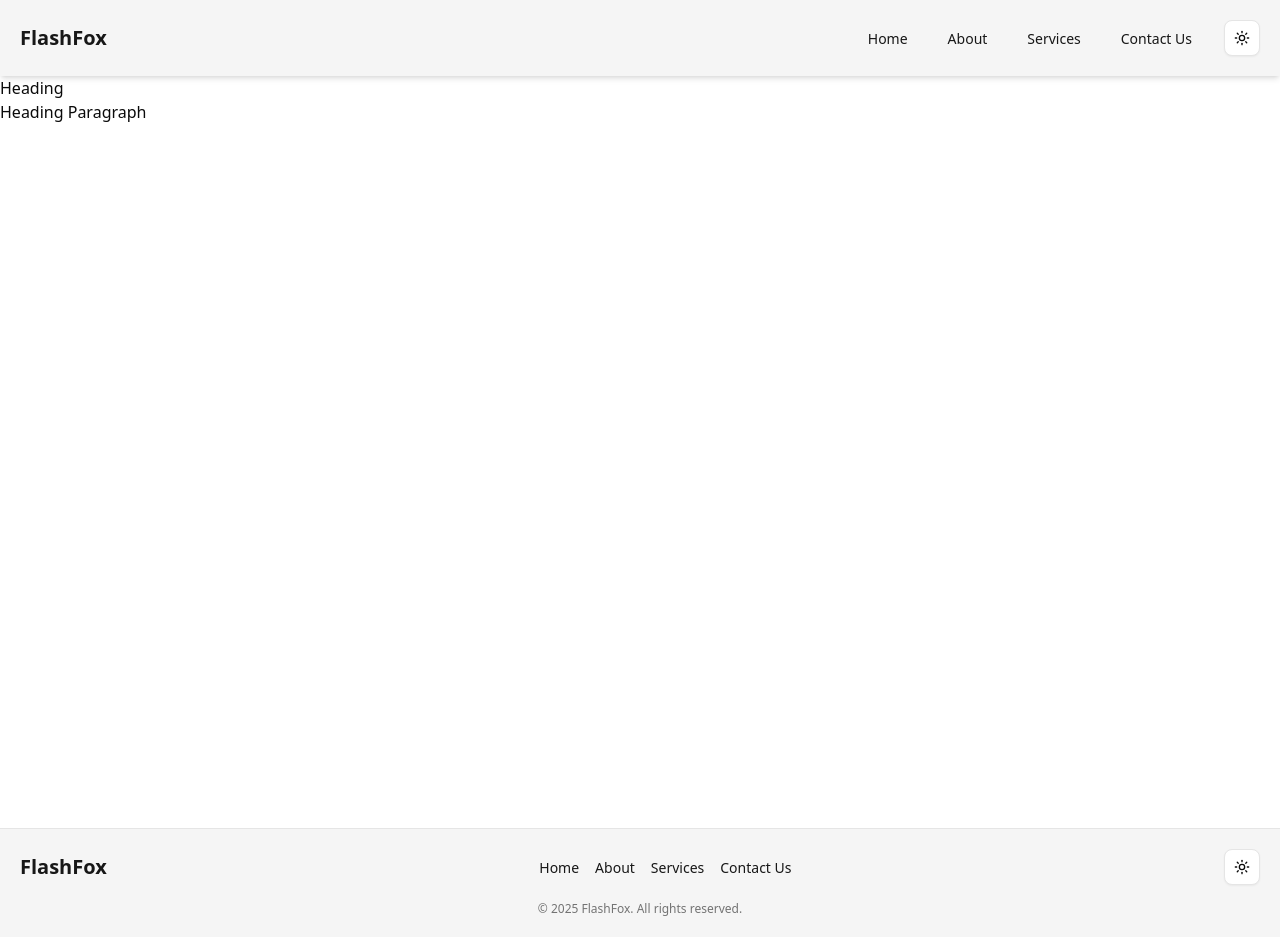
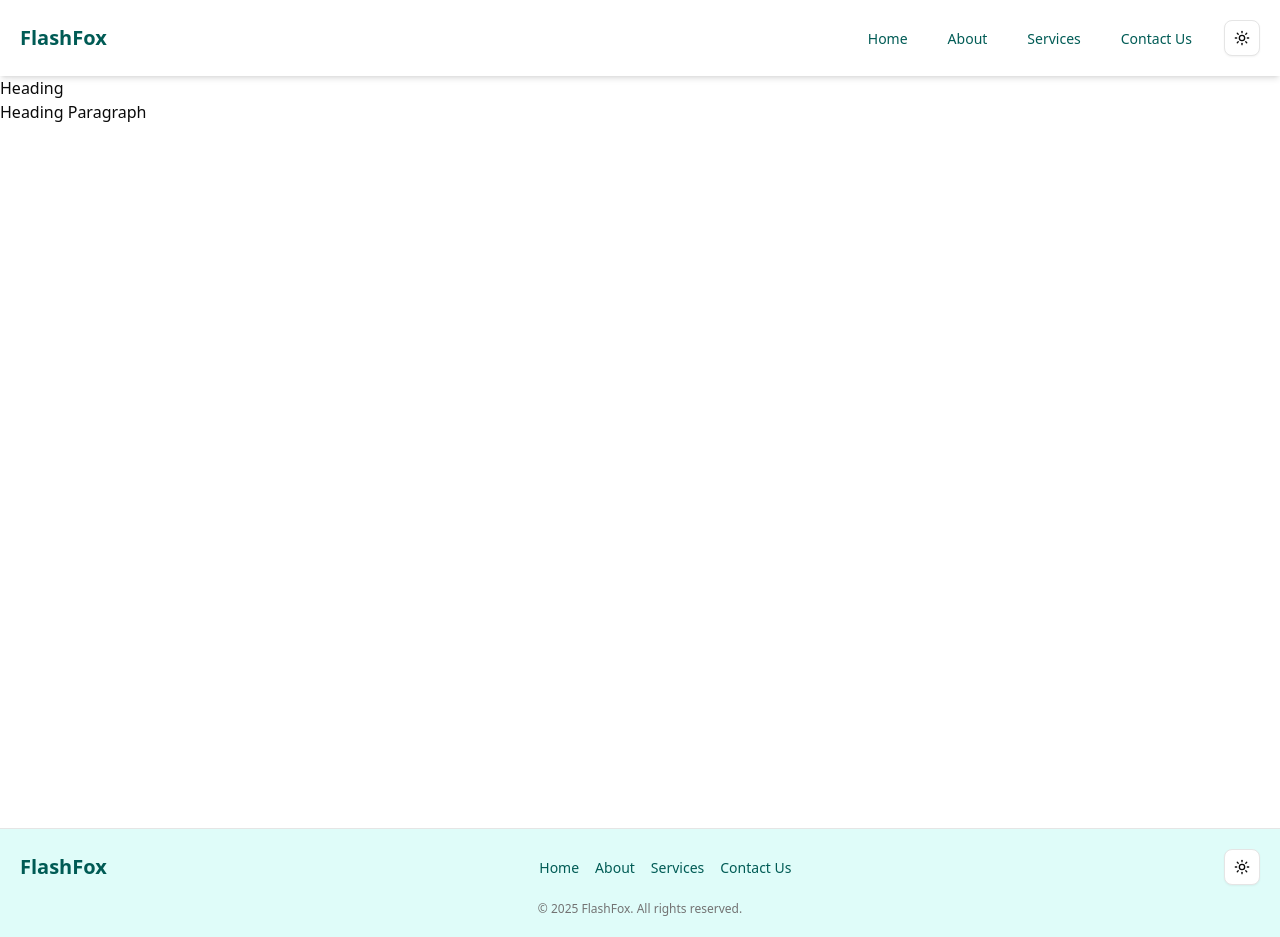
Before and after one commit to Tyno1/flashfox, a React (Vite) app in the folder web/: page /contact-us in a window 1280 px wide. Built offline with nearby package versions, Linux system fonts and the light colour scheme.

Commit message:
homepoage setup

```diff
--- a/web/src/App.css
+++ b/web/src/App.css
@@ -49,18 +49,18 @@
   --card-foreground: oklch(0.145 0 0);
   --popover: oklch(1 0 0);
   --popover-foreground: oklch(0.145 0 0);
-  --primary: oklch(0.205 0 0);
-  --primary-foreground: oklch(0.985 0 0);
-  --secondary: oklch(0.97 0 0);
-  --secondary-foreground: oklch(0.205 0 0);
+  --primary: oklch(0.537 0.127 188.495);
+  --primary-foreground: oklch(0.98 0 0);
+  --secondary: oklch(0.97 0.03 188.495);
+  --secondary-foreground: oklch(0.4 0.127 188.495);
   --muted: oklch(0.97 0 0);
   --muted-foreground: oklch(0.556 0 0);
-  --accent: oklch(0.97 0 0);
-  --accent-foreground: oklch(0.205 0 0);
+  --accent: oklch(0.97 0.03 188.495);
+  --accent-foreground: oklch(0.4 0.127 188.495);
   --destructive: oklch(0.577 0.245 27.325);
   --border: oklch(0.922 0 0);
   --input: oklch(0.922 0 0);
-  --ring: oklch(0.708 0 0);
+  --ring: oklch(0.537 0.127 188.495);
   --chart-1: oklch(0.646 0.222 41.116);
   --chart-2: oklch(0.6 0.118 184.704);
   --chart-3: oklch(0.398 0.07 227.392);
@@ -77,24 +77,24 @@
 }
 
 .dark {
-  --background: oklch(0.145 0 0);
-  --foreground: oklch(0.985 0 0);
+  --background: oklch(0.2 0 0);
+  --foreground: oklch(0.98 0 0);
   --card: oklch(0.205 0 0);
   --card-foreground: oklch(0.985 0 0);
   --popover: oklch(0.205 0 0);
   --popover-foreground: oklch(0.985 0 0);
-  --primary: oklch(0.922 0 0);
-  --primary-foreground: oklch(0.205 0 0);
-  --secondary: oklch(0.269 0 0);
-  --secondary-foreground: oklch(0.985 0 0);
+  --primary: oklch(0.6 0.14 188.495);
+  --primary-foreground: oklch(0.98 0 0);
+  --secondary: oklch(0.35 0.1 188.495);
+  --secondary-foreground: oklch(0.98 0 0);
   --muted: oklch(0.269 0 0);
   --muted-foreground: oklch(0.708 0 0);
-  --accent: oklch(0.269 0 0);
-  --accent-foreground: oklch(0.985 0 0);
+  --accent: oklch(0.35 0.1 188.495);
+  --accent-foreground: oklch(0.98 0 0);
   --destructive: oklch(0.704 0.191 22.216);
   --border: oklch(1 0 0 / 10%);
   --input: oklch(1 0 0 / 15%);
-  --ring: oklch(0.556 0 0);
+  --ring: oklch(0.6 0.14 188.495);
   --chart-1: oklch(0.488 0.243 264.376);
   --chart-2: oklch(0.696 0.17 162.48);
   --chart-3: oklch(0.769 0.188 70.08);
--- a/web/src/components/components/home/Hero.tsx
+++ b/web/src/components/components/home/Hero.tsx
@@ -1,7 +1,39 @@
+import hero from "@/assets/george-dagerotip-zVotglEUg5Y-unsplash.jpg";
+import { Button } from "@/components/atoms";
+
 export function Hero() {
   return (
-    <div className="h-[90vh] w-full flex items-center justify-center">
-      <p className="text-center">Hero Section</p>
-    </div>
+    <section className="sticky top-0 h-[90vh] w-full">
+      {/* Background image */}
+      <img
+        src={hero}
+        alt="Hero Image"
+        className="absolute inset-0 w-full h-full object-cover"
+      />
+
+      {/* Overlay */}
+      <div className="absolute inset-0 bg-background/60" />
+
+      {/* Centered content placeholder (optional) */}
+      <div className="relative z-10 flex h-full w-full items-center justify-center px-4">
+        <div className="w-[70%] flex flex-col items-center gap-4">
+          <h1 className="text-7xl font-bold text-center">
+            A <span className="text-primary leading">Delivery Service </span>
+            Created To Make A Difference
+          </h1>
+          <p className="text-center text-medium w-[80%]">
+            Whether you’re sending an important document, a special gift, or
+            inventory to your customers, FlashFox handles every shipment with
+            precision and care. Our state-of-the-art tracking keeps you informed
+            at every step, while our dedicated team ensures on-time
+            arrivals—even when the clock is ticking.
+          </p>
+          <div className="flex gap-4">
+            <Button size="lg" variant="default">Book A Delivery</Button>
+            <Button size="lg" variant="outline">Learn More</Button>
+          </div>
+        </div>
+      </div>
+    </section>
   );
 }
--- a/web/src/components/molecules/NavBar.tsx
+++ b/web/src/components/molecules/NavBar.tsx
@@ -51,7 +51,7 @@ export function NavBar() {
   }, []);
 
   return (
-    <nav className="bg-secondary p-5 shadow-md">
+    <nav className="bg-background p-5 shadow-md sticky top-0">
       <div className="container mx-auto flex items-center ">
         <div className="text-secondary-foreground font-bold text-xl">
           FlashFox
@@ -75,7 +75,7 @@ export function NavBar() {
             <div className="md:hidden ">
               <DropdownMenu open={isOpen} onOpenChange={setIsOpen}>
                 <DropdownMenuTrigger asChild>
-                  <Button variant="outline" className="bg-secondary ">
+                  <Button variant="outline" className="bg-background">
                     <Menu className="text-secondary-foreground" />
                   </Button>
                 </DropdownMenuTrigger>
```
Also changed, not shown: web/src/assets/likhith-naidu-jzuppKal4pI-unsplash.jpg (added), 1 other file (tests, documents, lock files or other folders).
